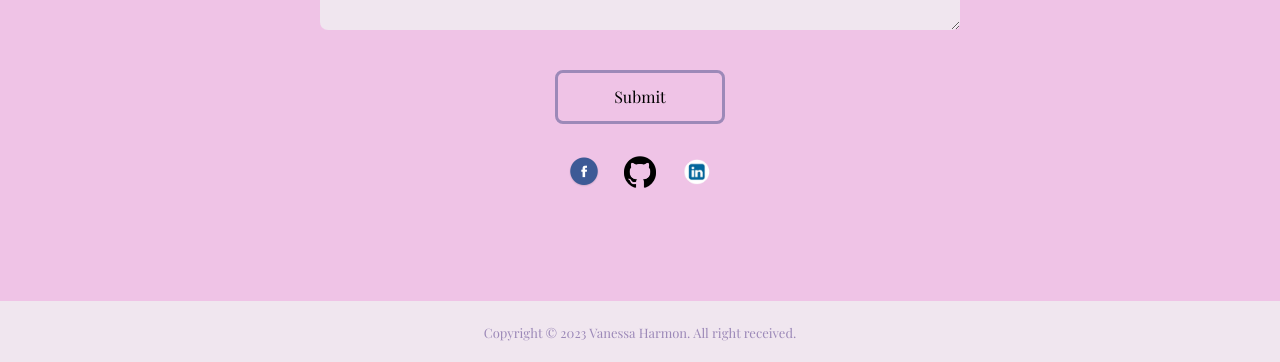
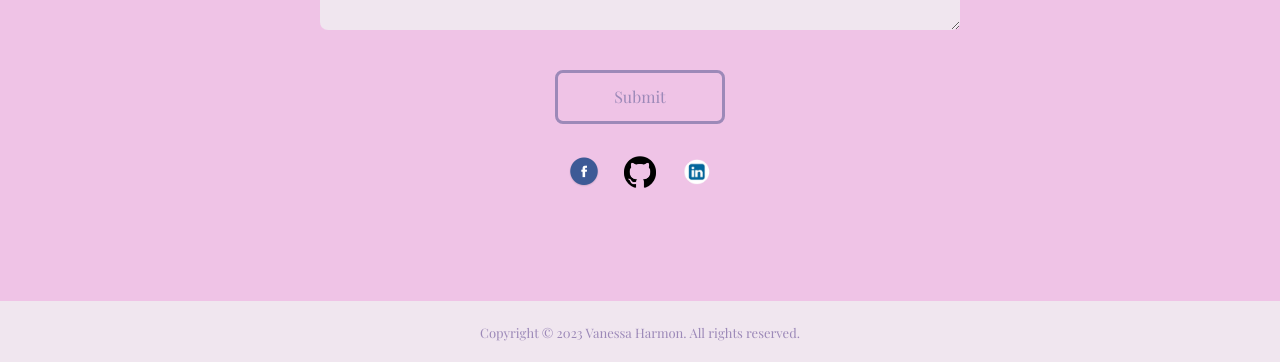
Before and after one commit to vanessa-harmon/portfolio, a React (Create React App) app: page / in a window 1280 px wide. Shown: the part 4039-4401 px from the top of the page. Built offline with nearby package versions, Linux system fonts and the light colour scheme.

Commit message:
spelling correction to footer

```diff
--- a/src/components/Contact/contact.css
+++ b/src/components/Contact/contact.css
@@ -52,6 +52,7 @@
     border-style: solid;
     margin: 2rem;
     padding: 0.75rem 3.5rem;
+    color: #9C89B8;
 }
 
 .submitBtn:hover {
--- a/src/components/Footer/Footer.jsx
+++ b/src/components/Footer/Footer.jsx
@@ -4,7 +4,7 @@ import './footer.css';
 const footer = () => {
   return (
     <footer className='footer'>
-        Copyright &#169; 2023 Vanessa Harmon. All right received.
+        Copyright &#169; 2023 Vanessa Harmon. All rights reserved.
     </footer>
   )
 }
--- a/src/components/Navbar/navbar.css
+++ b/src/components/Navbar/navbar.css
@@ -25,8 +25,8 @@
 
 .desktopMenu {
     display: flex;
-    flex-grow: 1; /* Add this to make the flex items take up the available space */
-    justify-content: center; /* Center the items horizontally */
+    flex-grow: 1;
+    justify-content: center;
 }
 
 .desktopMenuListItem {
@@ -55,7 +55,7 @@
 }
 
 .desktopMenuBtn:hover {
-    background: white;
+    background: #F0E6EF;
     border: none;
 }
 
```
